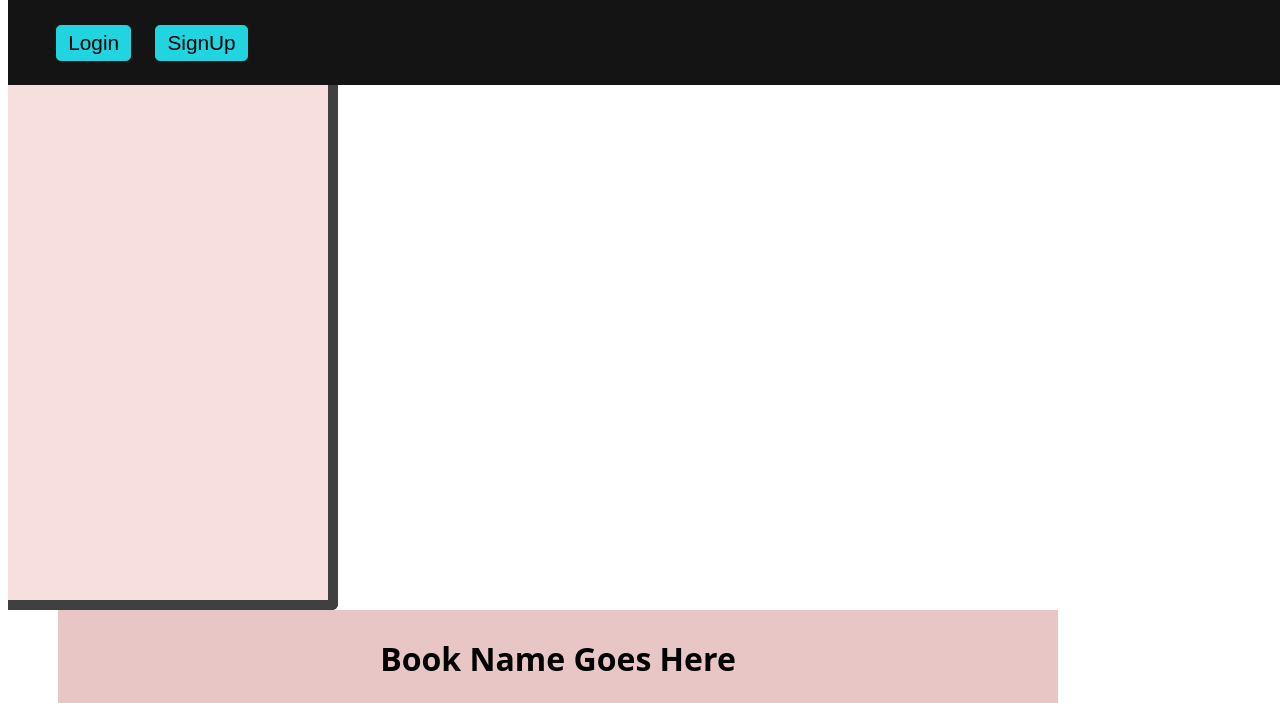
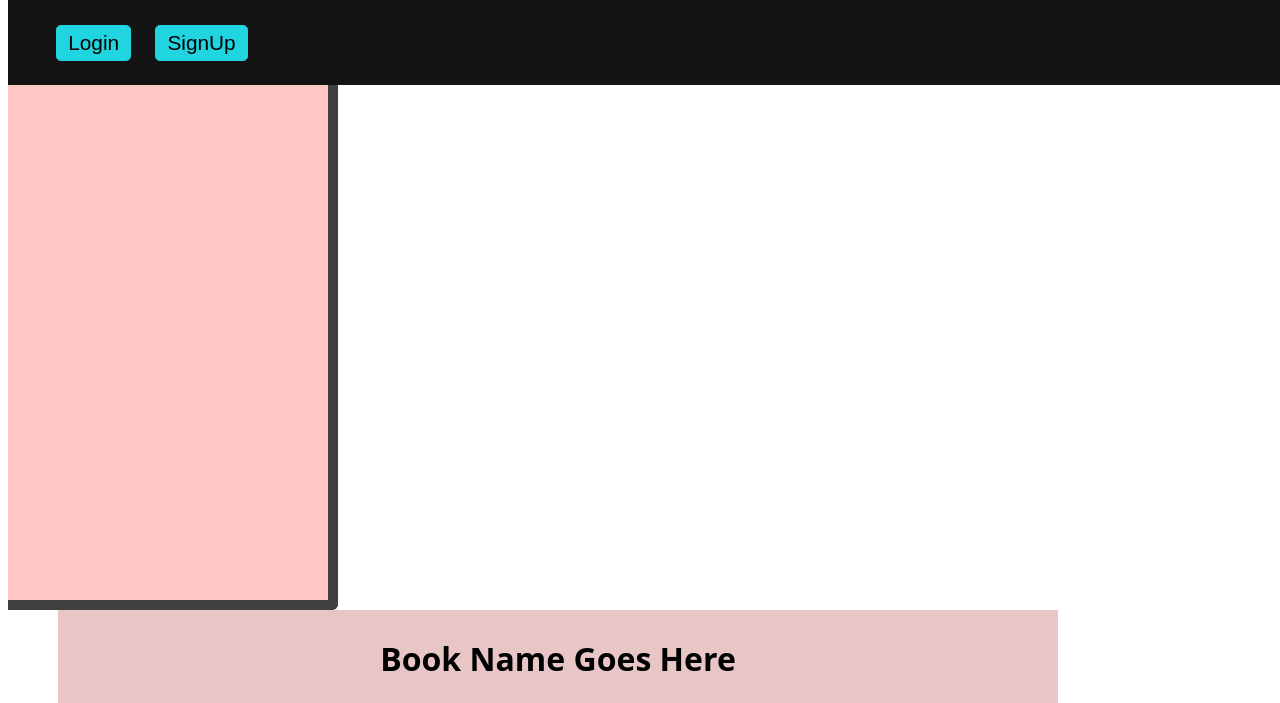
Before and after one commit to EstherNjuguna/Bookrecommendation, a plain HTML site: page index.html in a window 1280 px wide. Shown: the top 703 px of the page. Drawn offline with Linux system fonts and the light colour scheme; no server answers; some icons are missing.

Commit message:
final commit

```diff
--- a/style.css
+++ b/style.css
@@ -26,7 +26,7 @@ header {
   border-radius: 0 0 6px 0;
   padding: 10px;
   margin-right: 10px;
-  background-color: rgb(247, 223, 223);
+  background-color: rgb(255, 198, 198);
 
 }
 
```
